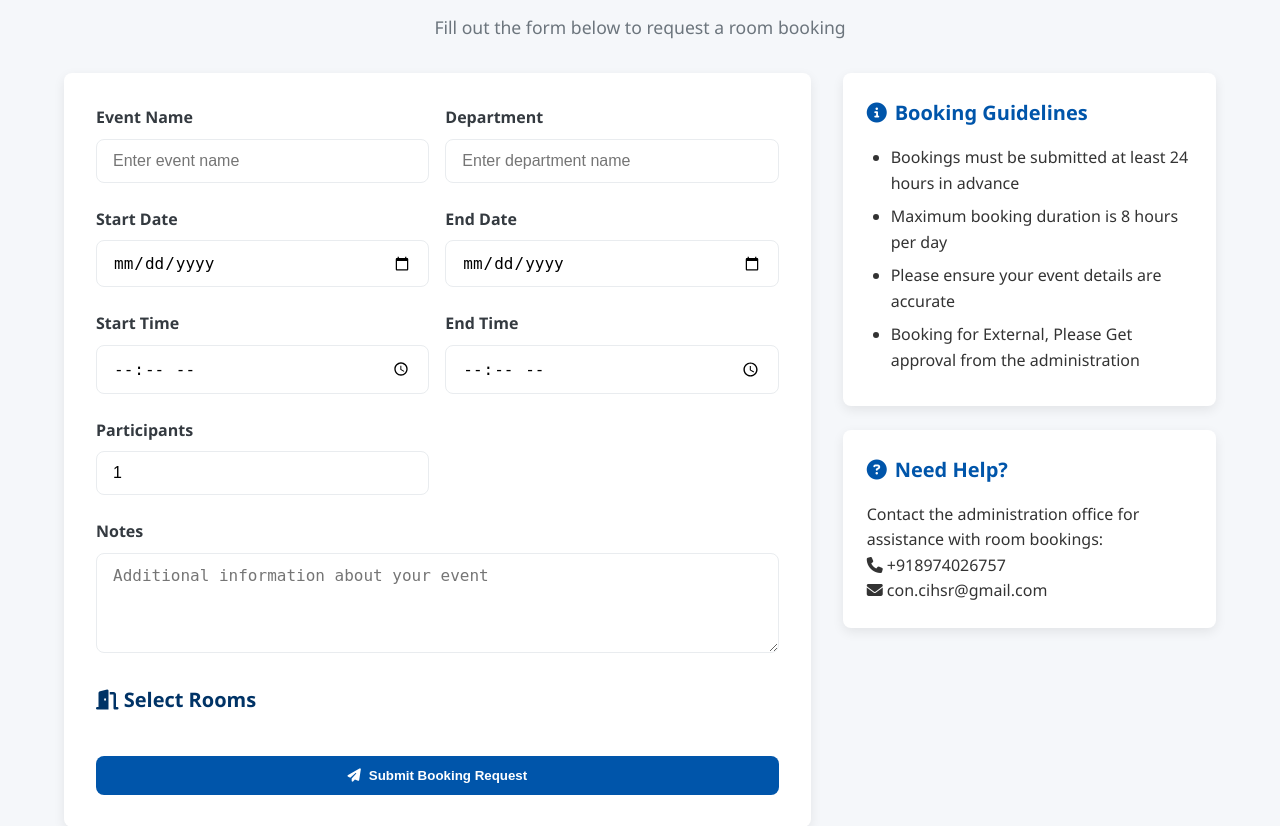
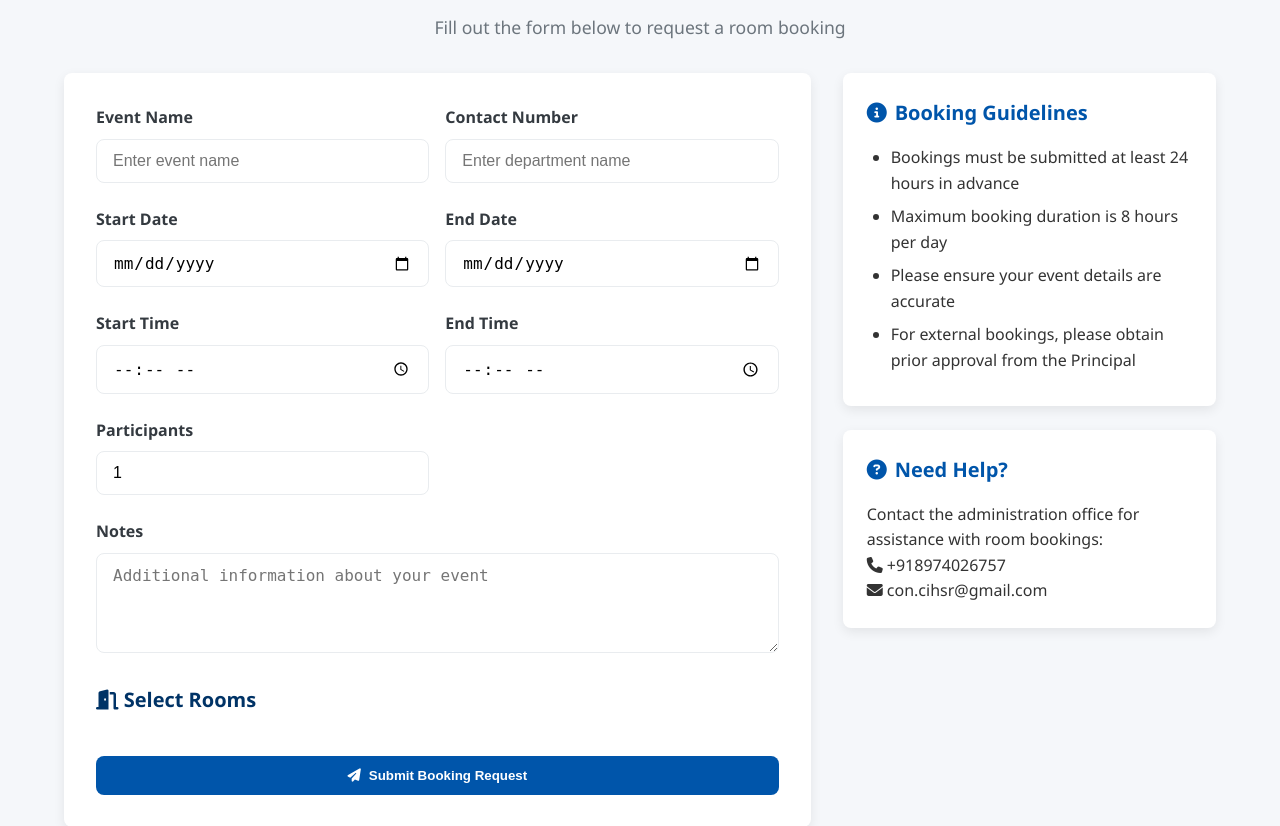
Before and after one commit to Apple-1995/Hall_Booking, a Flask app: page / in a window 1280 px wide. Shown: the part 168-994 px from the top of the page. Run offline with Flask 3, Linux system fonts and the light colour scheme; data that the repository does not hold is empty; parts of the project's set-up code (start-up, migrations or seed data) failed here and were passed over; some libraries are stand-ins or nearby versions.

```diff
--- a/templates/index.html
+++ b/templates/index.html
@@ -62,7 +62,7 @@
                 <input type="text" id="eventName" required placeholder="Enter event name">
               </div>
               <div class="form-group">
-                <label for="department">Department</label>
+                <label for="department">Contact Number</label>
                 <input type="text" id="department" required placeholder="Enter department name">
               </div>
             </div>
@@ -120,7 +120,7 @@
               <li>Bookings must be submitted at least 24 hours in advance</li>
               <li>Maximum booking duration is 8 hours per day</li>
               <li>Please ensure your event details are accurate</li>
-              <li>Booking for External, Please Get approval from the administration</li>
+              <li>For external bookings, please obtain prior approval from the Principal</li>
             </ul>
           </div>
 
```
